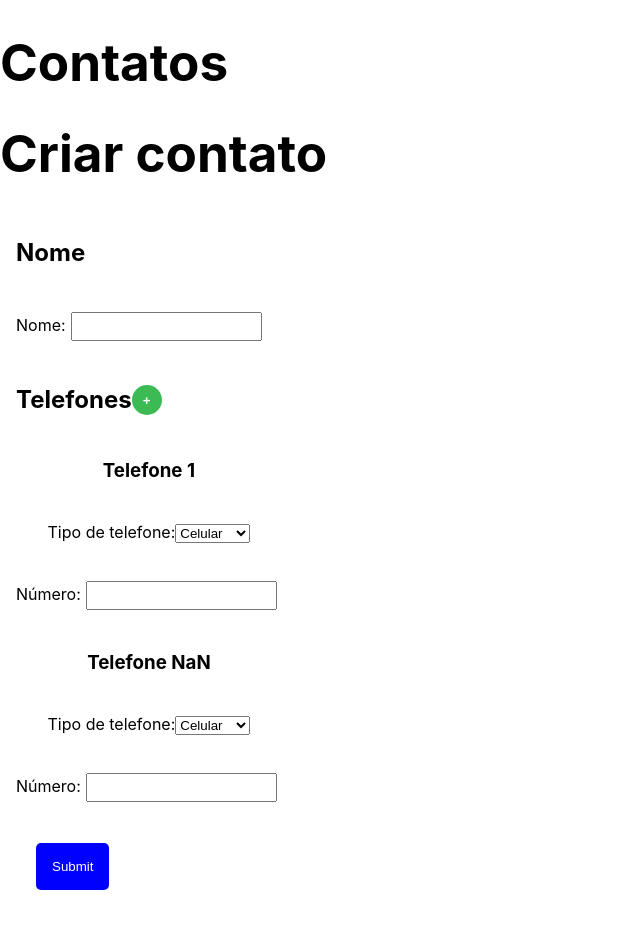
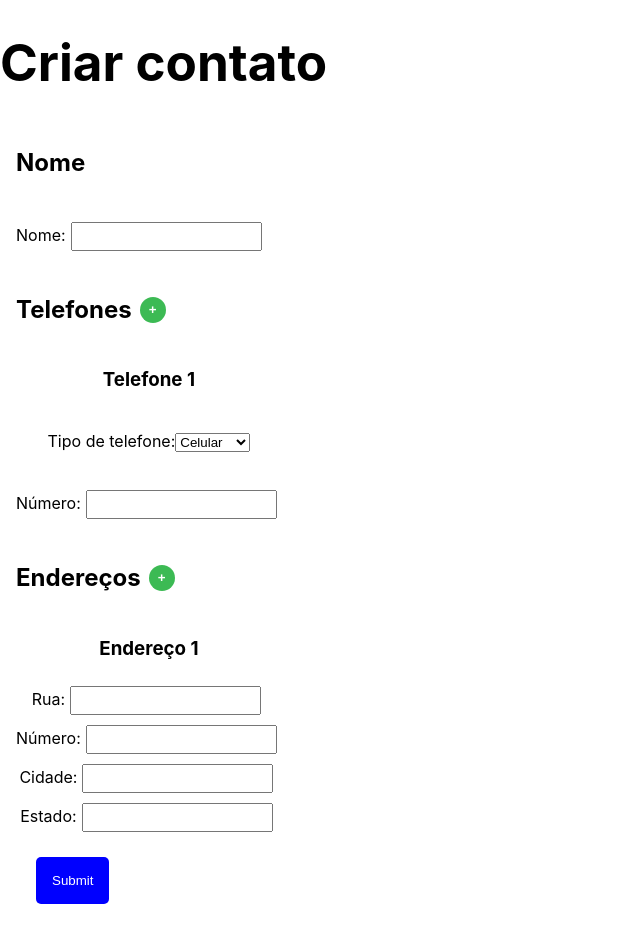
Before and after one commit to Beatriz-Cavallieri/agenda-contatos, a React (Vite) app: page /create in a window 1280 px wide. Shown: the whole page, without its empty margins (0-640 px from the left). Built offline with nearby package versions, Linux system fonts and the light colour scheme.

Commit message:
Adds adress fields to contact creation form

```diff
--- a/src/App.tsx
+++ b/src/App.tsx
@@ -6,7 +6,6 @@ function App() {
 
   return (
     <BrowserRouter>
-      <h1>Contatos</h1>
       <Routes>
         <Route path="/" element={<Homepage />} />
         <Route path="/create" element={<CreateContact />} />
--- a/src/components/Button/index.tsx
+++ b/src/components/Button/index.tsx
@@ -12,14 +12,18 @@ export const Button = styled.button`
 `;
 
 export const RoundButtonSC = styled.button`
-  width: 30px;
-  height: 30px;
+  width: 26px;
+  height: 26px;
   border: none;
   background-color: #3cba54;
   color: white;
   font-weight: bold;
   border-radius: 50%;
   cursor: pointer;
+  align-items: center;
+  justify-content: center;
+  text-align: center;
+  margin: 0 0.5rem;
 `;
 
 export const RemoveButtonSC = styled(RoundButtonSC)`
--- /dev/null
+++ b/src/components/Inputs/AddressInput/index.tsx
@@ -0,0 +1,72 @@
+import { InputSC, LabelSC } from '../../../pages/CreateContact/styles';
+import { Address } from '../../../types/address';
+import { RemoveButtonSC } from '../../Button';
+import { AddressInputSC } from './styles';
+
+interface IAddressInput extends Address {
+    onChange: (address: Address) => void;
+    onRemove: () => void;
+    index: number;
+}
+
+const AddressInput = (props: IAddressInput) => {
+    const { index, street, number, neighborhood, city, state, onChange, onRemove } = props;
+
+    const handleInputChange = (e: React.ChangeEvent<HTMLInputElement>) => {
+        const { name, value } = e.target;
+        onChange({ ...props, [name]: value });
+    };
+
+    return (
+        <AddressInputSC>
+            <div style={{ display: 'flex', alignItems: 'center' }}>
+                <h3>Endereço {index + 1}</h3>
+                {index > 0 && <RemoveButtonSC
+                    aria-label='Remover Endereço'
+                    type="button"
+                    onClick={props.onRemove}>
+                    x
+                </RemoveButtonSC>
+                }
+            </div>
+            <div>
+                <LabelSC htmlFor={`street-${index}`}>Rua:</LabelSC>
+                <InputSC
+                    type="text"
+                    id={`street-${index}`}
+                    name="street"
+                    value={street}
+                    onChange={handleInputChange} />
+            </div>
+            <div>
+                <LabelSC htmlFor={`number-${index}`}>Número:</LabelSC>
+                <InputSC
+                    type="text"
+                    id={`number-${index}`}
+                    name="number"
+                    value={number}
+                    onChange={handleInputChange} />
+            </div>
+            <div>
+                <LabelSC htmlFor={`city-${index}`}>Cidade:</LabelSC>
+                <InputSC
+                    type="text"
+                    id={`city-${index}`}
+                    name="city"
+                    value={city}
+                    onChange={handleInputChange} />
+            </div>
+            <div>
+                <LabelSC htmlFor={`state-${index}`}>Estado:</LabelSC>
+                <InputSC
+                    type="text"
+                    id={`state-${index}`}
+                    name="state"
+                    value={state}
+                    onChange={handleInputChange} />
+            </div>
+        </AddressInputSC >
+    );
+};
+
+export default AddressInput
--- /dev/null
+++ b/src/components/Inputs/AddressInput/styles.ts
@@ -0,0 +1,7 @@
+import styled from "styled-components";
+
+export const AddressInputSC = styled.div`
+  display: flex;
+  flex-direction: column;
+  align-items: center;
+`;
--- a/src/pages/CreateContact/index.tsx
+++ b/src/pages/CreateContact/index.tsx
@@ -7,6 +7,7 @@ import { v4 as uuidv4 } from 'uuid';
 import { FormSC, InputSC, LabelSC, SubmitButtonSC } from './styles';
 import PhoneInput from '../../components/Inputs/PhoneInput';
 import { AddButtonSC } from '../../components/Button';
+import AddressInput from '../../components/Inputs/AddressInput';
 
 const CreateContact = () => {
     const initialAddress: Address = { cep: '', city: '', neighborhood: '', number: '', state: '', street: '' }
@@ -34,6 +35,23 @@ const CreateContact = () => {
         const newPhones = [...phones];
         newPhones.splice(index, 1);
         setPhones(newPhones);
+    };
+
+
+    const handleAddAddress = () => {
+        setAddresses([...addresses, initialAddress]);
+    };
+
+    const handleAddressChange = (index: number, address: Address) => {
+        const newAddresses = [...addresses];
+        newAddresses[index] = address;
+        setAddresses(newAddresses);
+    };
+
+    const handleRemoveAddress = (index: number) => {
+        const newAddresses = [...addresses];
+        newAddresses.splice(index, 1);
+        setAddresses(newAddresses);
     };
 
     const handleSubmit = (event: React.FormEvent<HTMLFormElement>) => {
@@ -85,16 +103,25 @@ const CreateContact = () => {
                             onRemove={() => handleRemovePhone(index)} />
                     ))}
 
-            {(phones.length ? phones : [initialPhone])
-                .map((phone, index) => (
-                    <PhoneInput
-                        key={index}
-                        type={phone.type}
-                        number={phone.number}
-                        onChange={(phone) => handlePhoneChange(index, phone)}
-                        onRemove={() => handleRemovePhone(index)}
-                    />
-                ))}
+                <div style={{ display: 'flex', alignItems: 'center' }}>
+                    <h2>Endereços</h2>
+                    <AddButtonSC
+                        aria-label='Adicionar telefone'
+                        type="button"
+                        onClick={handleAddAddress}>
+                        +
+                    </AddButtonSC>
+                </div>
+
+                {(addresses.length ? addresses : [initialAddress])
+                    .map((address, index) => (
+                        <AddressInput
+                            key={index}
+                            {...address}
+                            index={index}
+                            onChange={(value) => handleAddressChange(index, value)}
+                            onRemove={() => handleRemoveAddress(index)} />
+                    ))}
 
 
 
```
